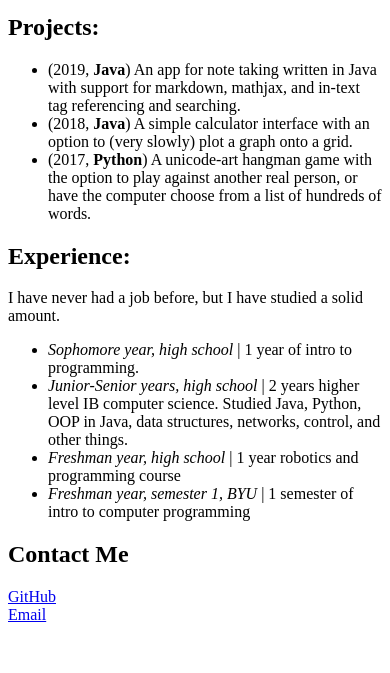
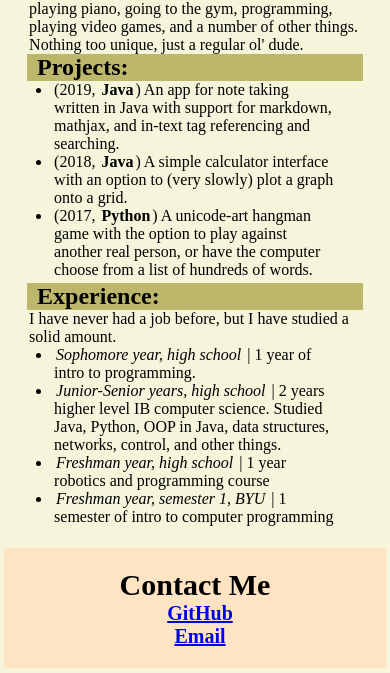
Before and after one commit to LlamaTheDark/portfolio, a plain HTML site: page index.html in a window 390 px wide. Shown: the part 171-844 px from the top of the page. Drawn offline with Linux system fonts and the light colour scheme.

Commit message:
fixed responsive design - added viewport specification

```diff
--- a/index.html
+++ b/index.html
@@ -1,6 +1,7 @@
 <!DOCTYPE HTML>
 <html>
     <head>
+    <meta name='viewport' content='width=device-width, initial-scale=1.0, maximum-scale=1.0' />
     <meta charset='UTF-8'/>
     <link rel='stylesheet' href='style.css'/>
     <title>
--- a/style.css
+++ b/style.css
@@ -1,6 +1,6 @@
-@media only screen and (max-width: 401){
+
 * {
-        /* background-color: beige; */
+    background-color: beige;
     margin: 0;
     padding: 0 2px 0 2px;
     box-sizing: border-box;
@@ -22,6 +22,7 @@
     width: 60%;
 }
 
+
 .page {
     display: flex;
     flex-direction: column;
@@ -30,6 +31,11 @@
 
     padding: 20px 0;
     width: 60%;
+}
+@media only screen and (max-width: 400px) {
+    .page {
+        width: 90%;
+    }
 }
 
 .header {
@@ -69,6 +75,8 @@
     background-color: bisque;
 }
 
+
+@media only screen and (min-width: 401px){
     .sub-page {
         padding: 10px;
         margin: 10px;
@@ -77,6 +85,14 @@
         display: flex;
         justify-content: center;
     }
+}
+@media only screen and (max-width: 400px){
+    .sub-page {
+        padding: 1px;
+        margin: 1px;
+    }
+}
+
 
 #about-me {
     flex: 1;
@@ -102,4 +118,3 @@
 ul {
     padding: 0 25px 0 25px;
 }
-}
```
Lines whose indentation alone changed are shown as unchanged.
